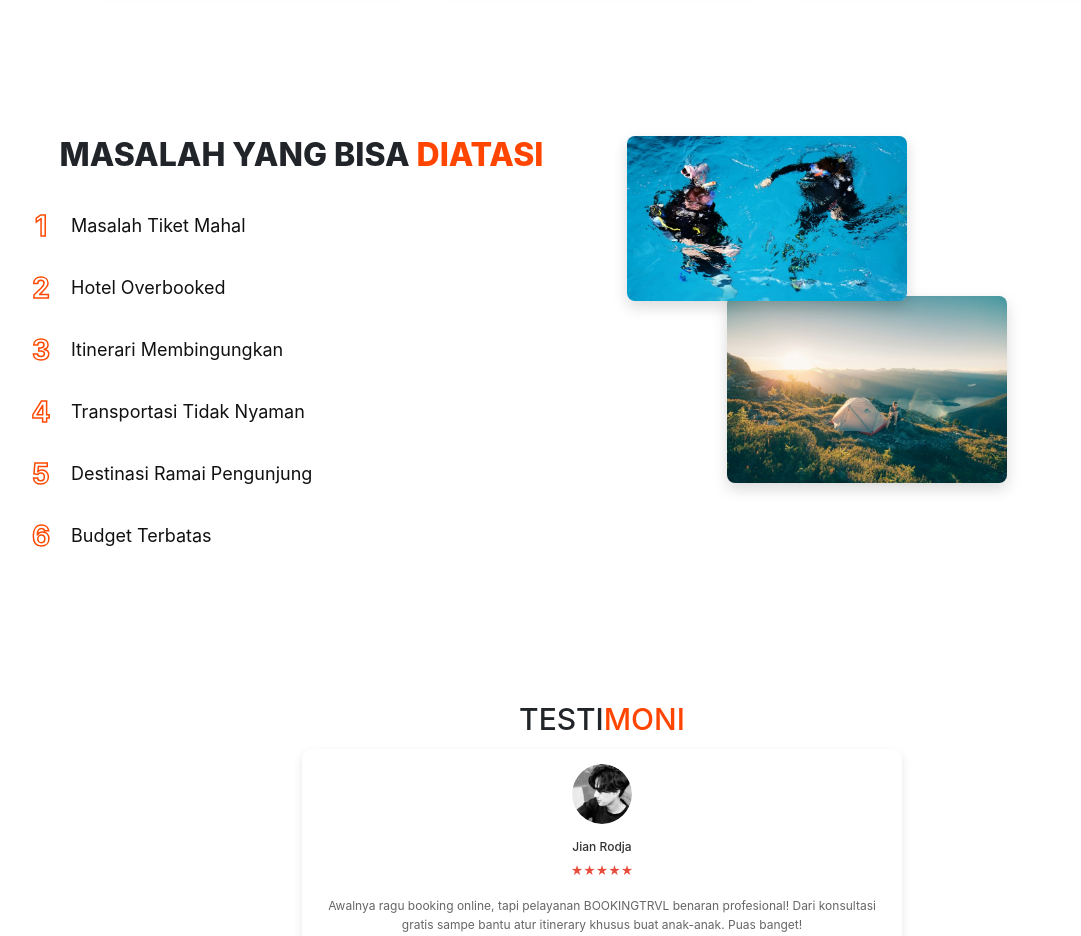
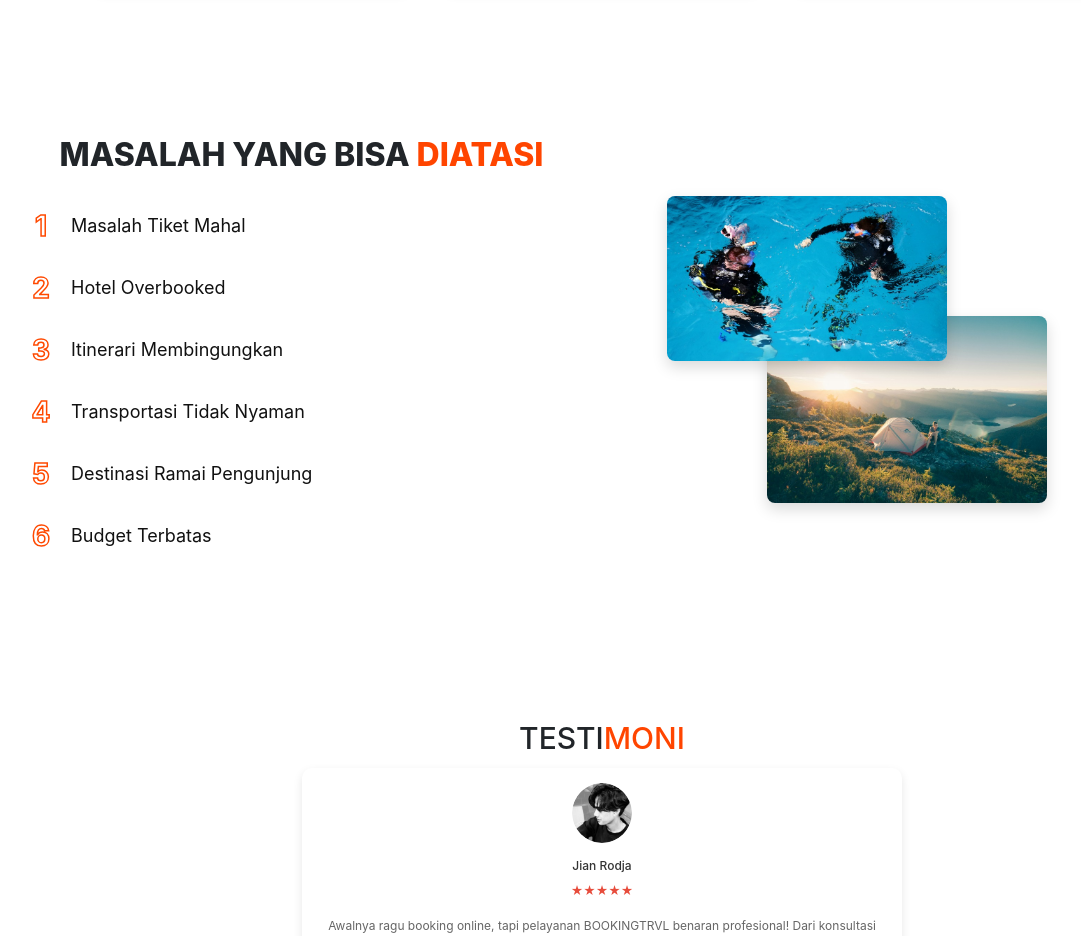
Before and after one commit to ibasrj23/TravelBooking, a website: page index.html in a window 1280 px wide. Shown: the part 1840-2776 px from the top of the page, without its empty margins (38-1119 px from the left). Drawn offline with Linux system fonts and the light colour scheme; a web font is replaced by a local one.

Commit message:
memperbaiki styling pada problem dan mengganti nama pada img tenda menjadi camping

```diff
--- a/asset/css/style.css
+++ b/asset/css/style.css
@@ -376,6 +376,7 @@ body {
   position: relative;
   min-width: 280px;
   height: 400px;
+  margin-top: 60px;
 }
 
 .problem-images img {
@@ -388,12 +389,12 @@ body {
 
 .problem-images img:nth-child(1) {
   top: 0;
-  left: 0;
+  left: 40px;
   z-index: 2;
 }
 
 .problem-images img:nth-child(2) {
-  top: 160px;
-  left: 100px;
+  top: 120px;
+  left: 140px;
   z-index: 1;
 }
--- a/index.html
+++ b/index.html
@@ -136,7 +136,7 @@
 
   <div class="problem-images">
     <img src="asset/img/scuba.jpg" alt="Problem 1">
-    <img src="asset/img/tenda.jpg" alt="Problem 2">
+    <img src="asset/img/camping.jpg" alt="Problem 2">
   </div>
 </section>
 
```
Also changed, not shown: asset/img/camping.jpg (renamed from asset/img/tenda.jpg).
